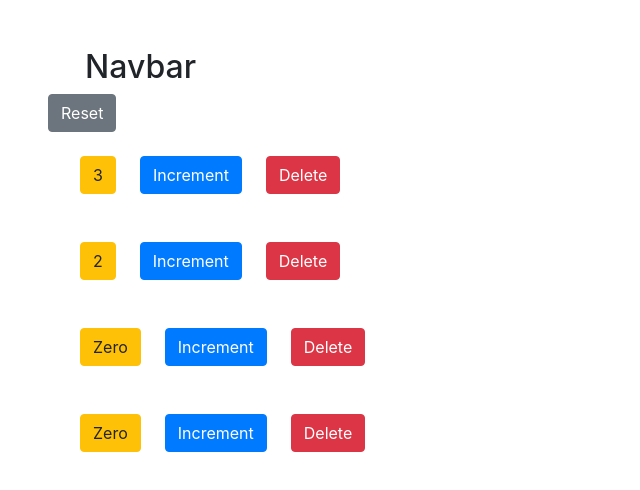
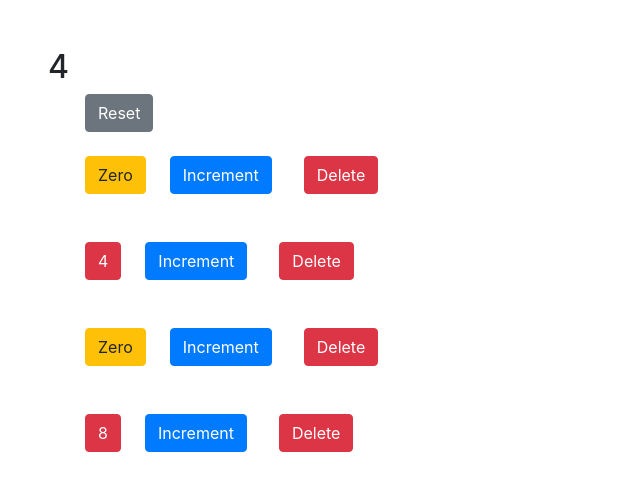
Before and after one commit to anshultamrakar/vidly, a React (Create React App) app: page / in a window 1280 px wide. Shown: the top 490 px of the page, without its empty margins (0-640 px from the left). Built offline with nearby package versions, Linux system fonts and the light colour scheme.

Commit message:
feat : build new feature

```diff
--- a/src/App.js
+++ b/src/App.js
@@ -1,13 +1,57 @@
-import React from 'react';
-import Movies from './components/movies';
+import React, { Component } from 'react';
+import Counters from './components/Counters';
+// import Movies from './components/movies';
+import Navbar from './components/Navbar';
 
-function App() {
+
+class App extends Component {
+  state = {
+    counters : [
+        {id : 1 , value : 0},
+        {id : 2 , value : 4},
+        {id : 3 , value : 0},
+        {id : 4 , value : 8},
+    ]
+ }
+
+
+ handleIncrement = (counter) => {
+    const counters = [...this.state.counters]
+    const index = counters.indexOf(counter)
+    counters[index] = {...counter}
+    counters[index].value++
+    this.setState({counters})
+ }
+
+
+ handleReset = () => {
+   const counters =  this.state.counters.map(c => {
+        c.value = 0
+        return c;
+    })
+    this.setState({counters})
+ }
+
+
+ handleDelete = (counterId) => {
+ const counters = this.state.counters.filter(c => c.id !== counterId)
+ this.setState({counters})
+ }
+
+ render(){
   return (
-    <main className="container">
-     <h2> Movie Component </h2>
-    <Movies/>
-    </main>
+    <>
+      <Navbar totalLength = {this.state.counters.length}/>
+      <main className="container">
+      <Counters
+      counters = {this.state.counters}
+      onReset = {this.handleReset}
+      onIncrement = {this.handleIncrement}
+      onDelete = {this.handleDelete}/>
+     </main>
+    </>
   );
+ }
 }
 
 export default App;
--- a/src/components/Counter.jsx
+++ b/src/components/Counter.jsx
@@ -1,36 +1,29 @@
-import React, { Component } from 'react';
+import React, { Component } from 'react'
 
 class Counter extends Component {
-    state = {
-        value : this.props.counter.value,
-     }
-
-     handleClick = () => {
-      this.setState({ value : this.state.value + 1})
-     }
 
     render() {
+     console.log(this.props)
         return (
             <div>
-               <span  style = {{marginLeft : "2rem"}} className = {this.getBadgeClass()} >{this.formatCount()}</span>
-               <button onClick = {() => this.props.onIncrement(this.props.counter)} className='btn btn-primary m-4'>Increment</button>
-               <button  onClick = {() => this.props.onDelete(this.props.counter.id)} className = "btn btn-danger">Delete</button>
+                <span className= {this.getBadgeClasses()}>{this.formatCount()}</span>
+                <button onClick={() => this.props.onIncrement(this.props.counter)}  className='btn btn-primary m-4'>Increment</button>
+                <button onClick={() => this.props.onDelete(this.props.counter.id)}  className='btn btn-danger m-2'>Delete</button>
             </div>
         );
     }
 
+
     formatCount(){
-        const  { value }  = this.props.counter;
+        const { value } = this.props.counter
         return value === 0 ? "Zero" : value
-     }
-
-     getBadgeClass(){
-        let classes = "btn btn-"
-         classes += this.props.counter === 0 ? "primary" : "warning"
-         return classes;
-     }
     }
 
-
+    getBadgeClasses(){
+        let classes = "btn btn-"
+        classes += this.props.counter.value === 0 ? "warning" : "danger"
+        return classes
+    }
+}
 
 export default Counter;
--- a/src/components/Counters.jsx
+++ b/src/components/Counters.jsx
@@ -1,55 +1,24 @@
 import React, { Component } from 'react'
-import Counter from './Counter';
-import Navbar from './Navbar';
 
-
+import Counter from './Counter'
 
 
 class Counters extends Component {
-    state = {
-        counters : [
-            {id : 1 , value : 3},
-            {id : 2 , value : 2},
-            {id : 3 , value : 0},
-            {id : 4 , value : 0},
-        ]
-     }
-
-     handleIncrement = (counter) => {
-       const counters = [...this.state.counters]
-       const index = counters.indexOf(counter)
-       counters[index] = {...counter}
-       counters[index].value++
-       this.setState({counters})
-     }
-
-     handleDelete = (counterId) => {
-        const counters = this.state.counters.filter(c => c.id !== counterId)
-        this.setState({counters})
-     }
-
-
-     handleReset = () => {
-         const counters =  this.state.counters.map(c => {
-            c.value = 0 ;
-            return c;
-        })
-        this.setState({counters})
-     }
-
     render() {
+        const  {onDelete , onIncrement , onReset} = this.props
         return (
             <div>
-                <Navbar/>
-                <button onClick={this.handleReset} className='btn btn-secondary'>Reset</button>
-                 {this.state.counters.map(counter => <Counter
-                 key = {counter.id}
-                 onDelete = {this.handleDelete}
-                 onIncrement = {this.handleIncrement}
-                 value = {counter.value}
-                 counter = {counter}/>)}
+                <button  onClick = {onReset}  className='btn btn-secondary'>Reset</button>
+             {this.props.counters.map(counter =>
+             <Counter
+             key = {counter.id}
+             counter = {counter}
+             onIncrement = {onIncrement}
+             onDelete = {onDelete} />)
+             }
             </div>
         );
     }
 }
+
 export default Counters;
--- a/src/components/Navbar.jsx
+++ b/src/components/Navbar.jsx
@@ -1,15 +1,11 @@
-import React, { Component } from 'react';
+import React from 'react';
 
-
-class Navbar extends Component {
-    state = {  }
-    render() {
-        return (
-            <main className='container'>
-              <h2>Navbar</h2>
-            </main>
-        );
-    }
+const Navbar = ({totalLength}) => {
+    return (
+        <nav>
+          <h2>{totalLength}</h2>
+        </nav>
+    );
 }
 
 export default Navbar;
--- a/src/index.js
+++ b/src/index.js
@@ -1,16 +1,15 @@
 import React from 'react';
 import ReactDOM from 'react-dom';
 import './index.css';
-// import Counter from './components/Counter';
-// import App from "./App"
-import Counters from './components/Counters';
+//  import Counter from './components/Counter';
+import App from "./App"
+//  import Counters from './components/Counters';
 import 'bootstrap/dist/css/bootstrap.css';
 
 
 
 
-
 ReactDOM.render(
-  <Counters />,
+  <App />,
   document.getElementById('root')
 );
```
